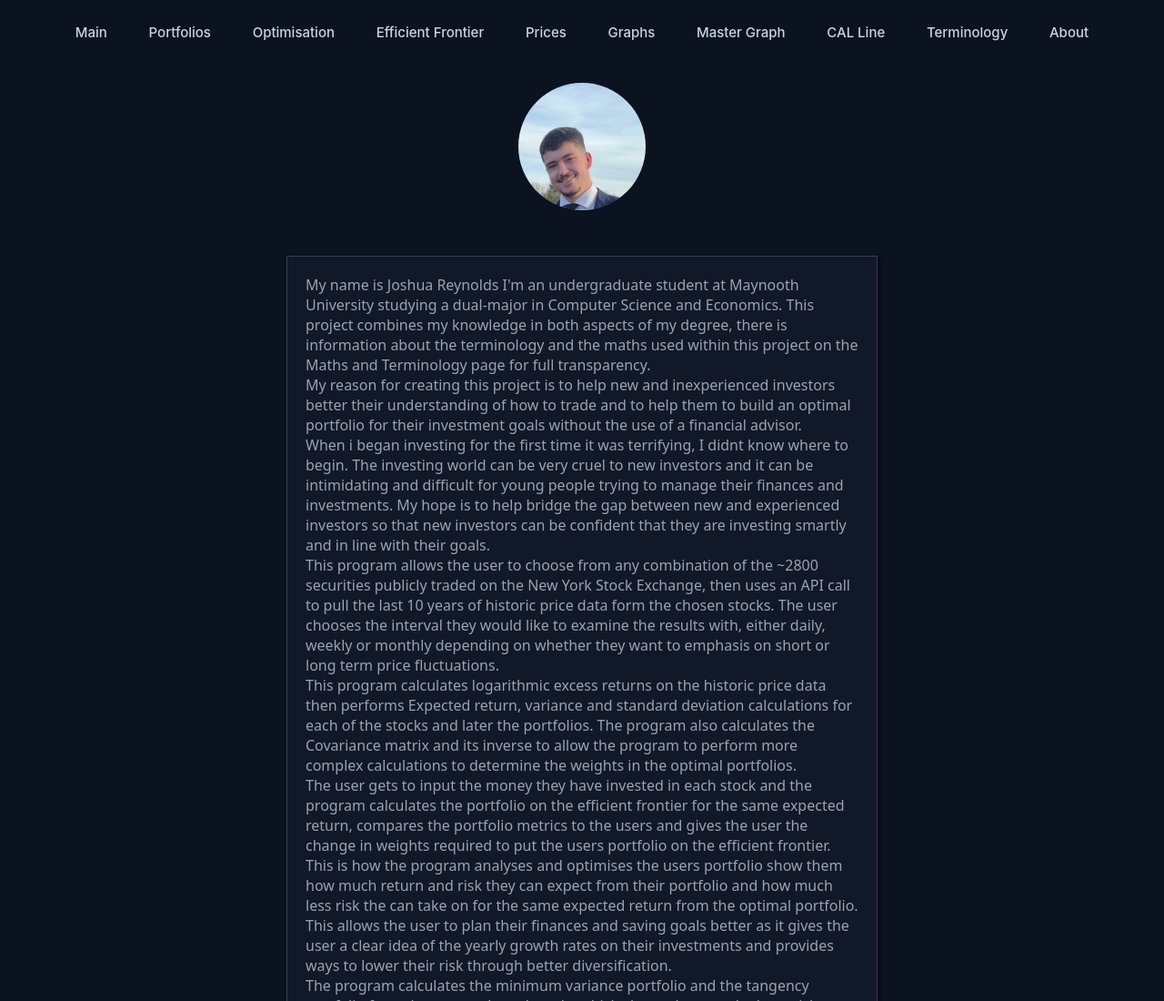
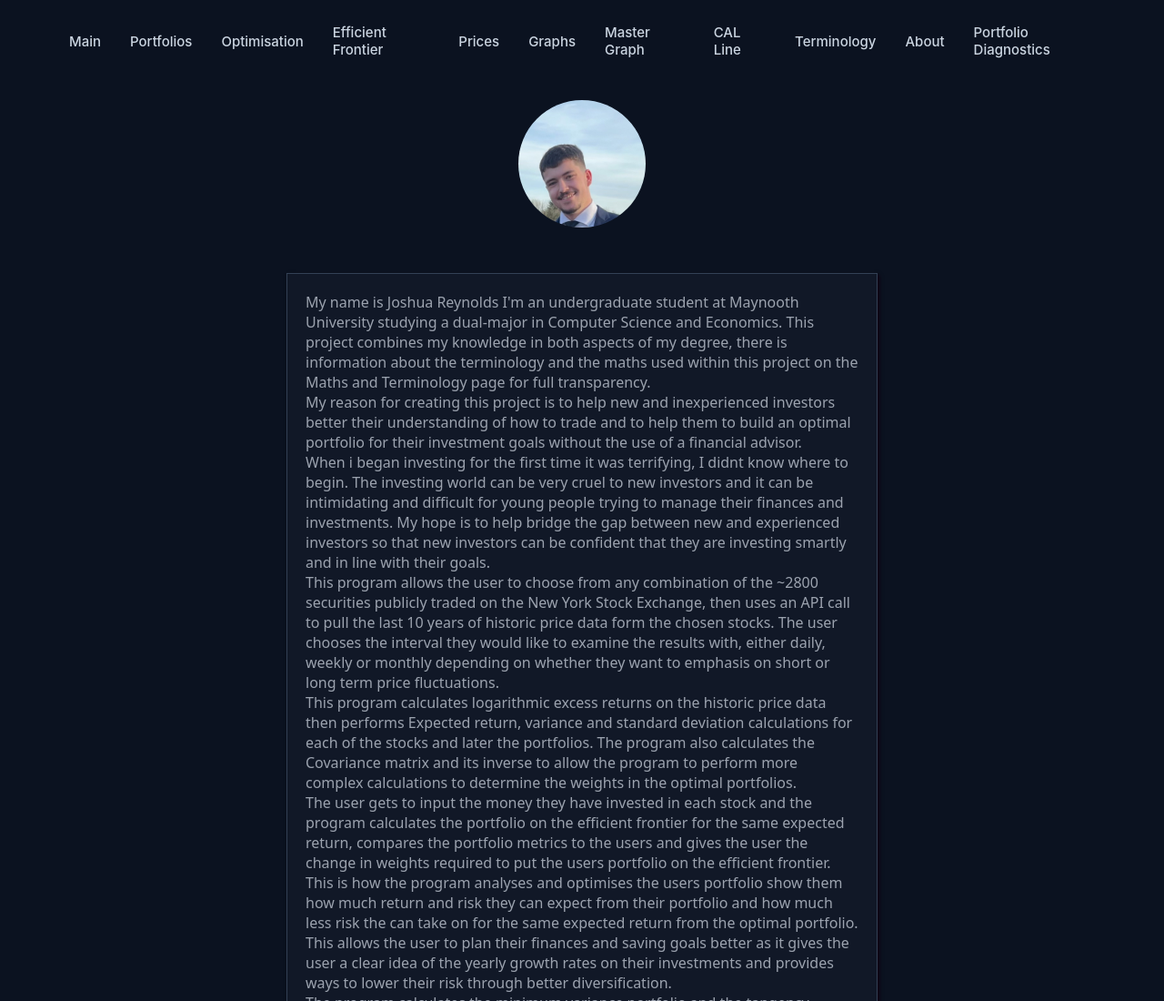
Before and after one commit to u240476/Trading-fullStack, a website: page frontend/About.html in a window 1280 px wide. Shown: the top 1100 px of the page at 91% size. Drawn offline with Linux system fonts and the light colour scheme.

Commit message:
adding link to portfolio diagnostics page

```diff
--- a/frontend/About.html
+++ b/frontend/About.html
@@ -19,6 +19,7 @@
             <a href="CapitalAllocationLine.html">CAL Line</a>
             <a href="Terminology.html">Terminology</a>
             <a href="About.html">About</a>
+            <a href="PortfolioFullDiagnostics.js">Portfolio Diagnostics</a>
     </nav>
     <img src="images/profile.jpg" class="portrait-img" alt="portrait">
     <main>
```
